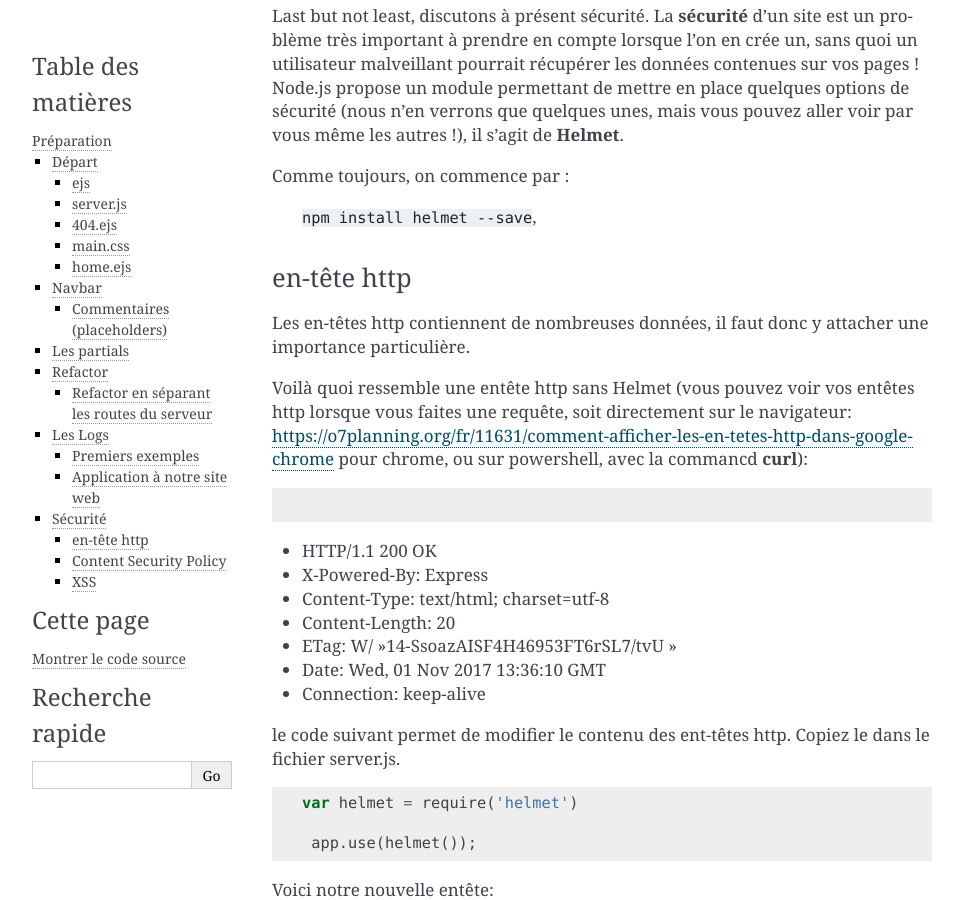
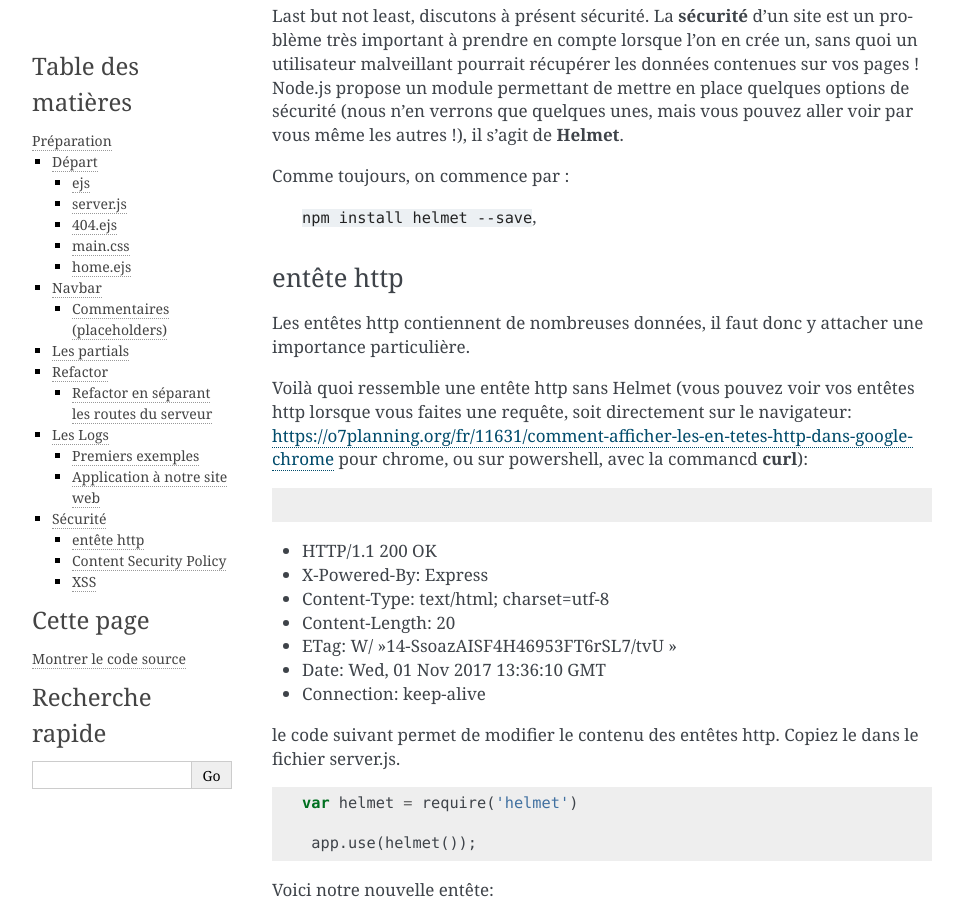
Before and after one commit to FrancoisBrucker/web_serveur, a Sphinx documentation site: the page built from source/cours_3_1_1_preparation.rst, in a window 1280 px wide and 900 px high, scrolled down 13676 px. Shown: the whole window, without its empty margins (148-1111 px from the left). Built offline with Sphinx 7.4.7, drawn with Linux system fonts in a browser that asks for light colours; some of the changed text lies outside the part shown.

Commit message:
corrections fautes

```diff
--- a/source/cours_3_1_1_preparation.rst
+++ b/source/cours_3_1_1_preparation.rst
@@ -652,9 +652,9 @@ Comme toujours, on commence par :
 
  :code:`npm install helmet --save`,
 
-en-tête http
+entête http
 ^^^^^^^^
-Les en-têtes http contiennent de nombreuses données, il faut donc y attacher une importance particulière.
+Les entêtes http contiennent de nombreuses données, il faut donc y attacher une importance particulière.
 
 Voilà quoi ressemble une entête http sans Helmet (vous pouvez voir vos entêtes http lorsque vous faites une requête, soit directement sur le navigateur: https://o7planning.org/fr/11631/comment-afficher-les-en-tetes-http-dans-google-chrome pour chrome, ou sur powershell, avec la commancd **curl**):
 
@@ -670,7 +670,7 @@ Voilà quoi ressemble une entête http sans Helmet (vous pouvez voir vos entête
 
 
 
-le code suivant permet de modifier le contenu des ent-têtes http. Copiez le dans le fichier server.js.
+le code suivant permet de modifier le contenu des entêtes http. Copiez le dans le fichier server.js.
 
 .. code-block:: js
 
```
Also changed, not shown: other parts of source/cours_3_1_1_preparation.rst (+1 -1 lines).
